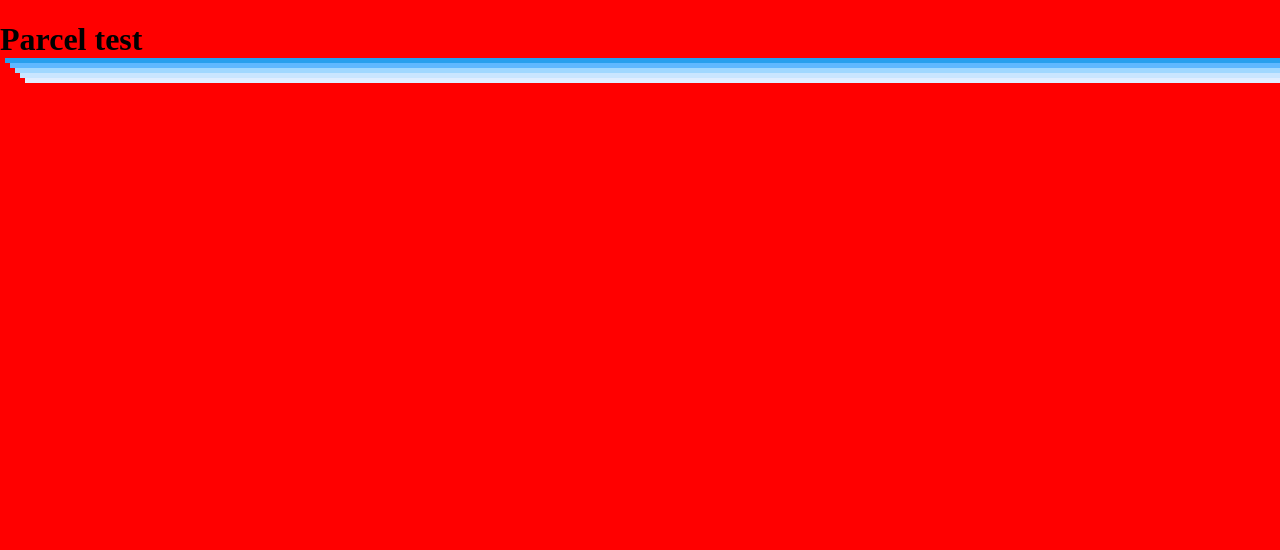
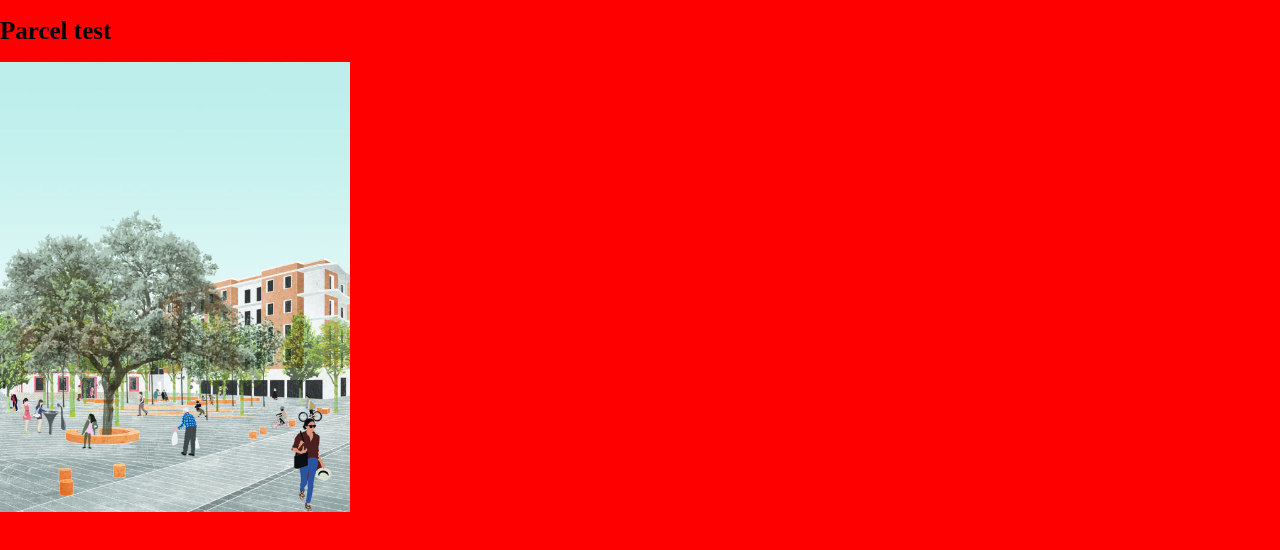
Before and after one commit to ametthey/parcelConfig, a website built with Parcel: page src/index.html in a window 1280 px wide. Built offline with nearby package versions, Linux system fonts and the light colour scheme.

Commit message:
following the configuratio !

```diff
--- a/package.json
+++ b/package.json
@@ -1,5 +1,11 @@
 {
     "name": "parcel-test",
+    "browserslist": [
+        "last 2 versions",
+        "> 0.5%",
+        "Firefox ESR",
+        "not dead"
+    ],
     "version": "1.0.0",
     "description": "",
     "scripts": {
--- a/src/css/style.css
+++ b/src/css/style.css
@@ -9,5 +9,12 @@ html, body {
 }
 
 h1 {
-    box-shadow: 5px 5px 0px 0px #289FED, 10px 10px 0px 0px #5FB8FF, 15px 15px 0px 0px #A1D8FF, 20px 20px 0px 0px #CAE6FF, 25px 25px 0px 0px #E1EEFF, 5px 5px 32px 5px rgba(0,0,0,0);
+    font-size: 25px;
 }
+
+.header-image {
+    height: 450px;
+    width: 350px;
+    object-fit: cover;
+    overflow: hidden;
+}
--- a/src/index.html
+++ b/src/index.html
@@ -6,6 +6,7 @@
 </head>
 <body>
     <h1>Parcel test</h1>
+    <img class="header-image" src="./images/picture.jpg" alt="une image">
     <script type="module" src="./js/main.js"></script>
 </body>
 </html>
--- a/src/js/main.js
+++ b/src/js/main.js
@@ -1,6 +1 @@
 import '../css/style.css';
-
-
-setInterval( (e) => {
-    console.log('hello')
-}, 1000 );
```
Also changed, not shown: .babelrc (deleted), dist/index.html, dist/picture.d1bde3e7.jpg (added), src/images/picture.jpg (added), 6 other files.
